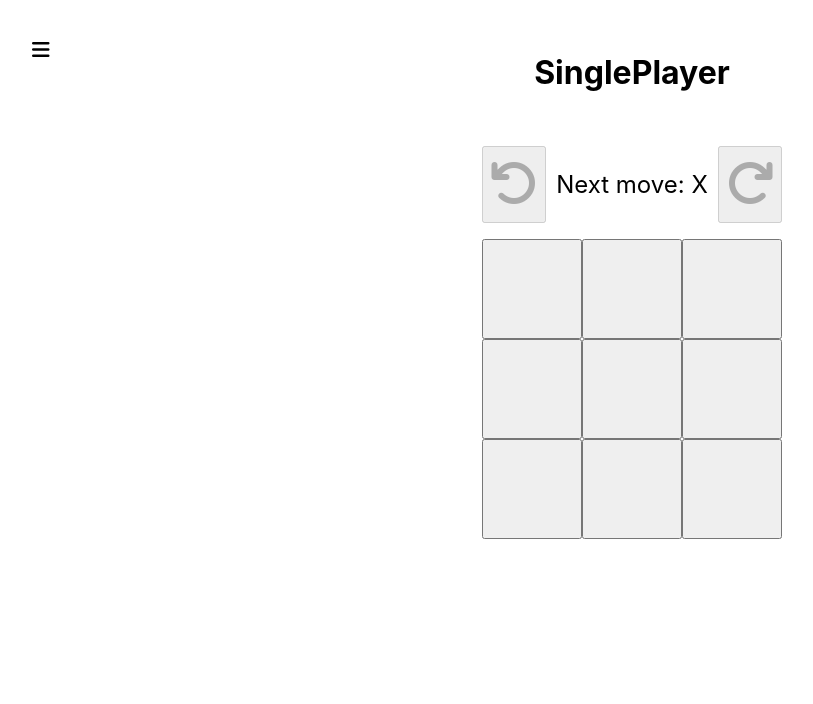
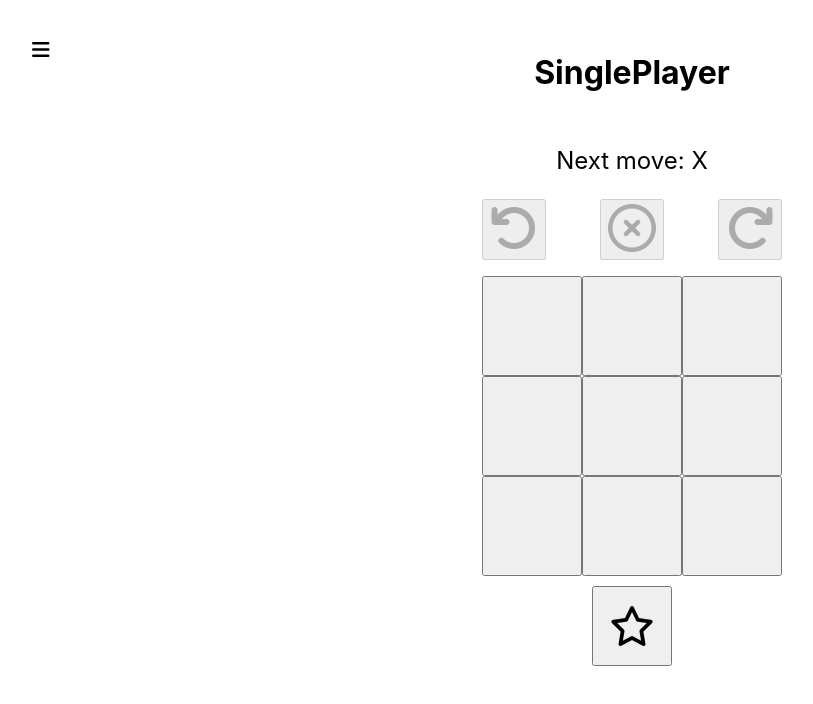
Before and after one commit to AlexanderRusak/Dev-incubator_tic-tac-toe, a React (Create React App) app: page / in a window 1280 px wide. Shown: the top 704 px of the page, without its empty margins (8-821 px from the left). Built offline with nearby package versions, Linux system fonts and the light colour scheme.

Commit message:
add score button and data to LS

```diff
--- a/src/components/Game/Game.jsx
+++ b/src/components/Game/Game.jsx
@@ -13,10 +13,10 @@ export default class Game extends Component {
             stepNumber: 0,
             isCross: true,
             mode: this.props.mode,
-            moveCount: 0
+            moveCount: 0,
+
         }
     }
-
     jumpTo(step) {
         this.setState({
             stepNumber: step,
@@ -24,42 +24,49 @@ export default class Game extends Component {
         });
     }
     historyButtons(move) {
-        const { history, stepNumber, moveCount, mode } = this.state;
+        const { mode } = this.state;
         this.showNextButton();
         this.setState({
             stepNumber: move,
-            isCross: mode === 0 ? "X": !this.state.isCross,
+            isCross: mode === 0 ? "X" : !this.state.isCross,
             moveCount: move,
         })
     }
 
-    showNextButton() {
-        const { history, stepNumber, moveCount, mode } = this.state;
-        console.log(stepNumber < history.length, stepNumber, history.length);
-        /* moveCount < history.length - 1 */
+
+    resetHandler() {
+        const newHistory = [{
+            squares: Array(9).fill(null),
+        }];
+
+        this.setState({
+            mode: this.props.mode,
+            history: [...newHistory],
+            stepNumber: 0,
+            moveCount: 0,
+            isCross: true,
+        })
+
     }
-
 
     moveClick(i) {
         const history = this.state.history.slice(0, this.state.stepNumber + 1);
         const current = history[history.length - 1]
         const squares = current.squares.slice();
         const { mode } = this.state;
-        console.log(this.state.stepNumber < history.length - 1, this.state.stepNumber, history.length);
         if (this.calculateWinner(squares) || squares[i]) {
             return;
         }
         if (mode === 0) {
             let move = this.moveClickAI();
+            squares[i] = 'X';
 
-            while (squares[move] !== null) {
-
+            while (squares[move] !== null || squares[move] === "X") {
+                console.log(move);
                 move = this.moveClickAI();
+                console.log(move);
             }
-            squares[i] = 'X';
-            this.calculateWinner(squares);
             squares[move] = 'O';
-            this.calculateWinner(squares);
 
             this.setState({
                 history: history.concat([{
@@ -85,6 +92,7 @@ export default class Game extends Component {
     }
 
     moveClickAI() {
+        console.log(Math.floor(Math.random() * (8 - 0 + 1)) + 0, "move rnd");
         return Math.floor(Math.random() * (8 - 0 + 1)) + 0;
     }
 
@@ -94,26 +102,41 @@ export default class Game extends Component {
             [0, 1, 2],
             [3, 4, 5],
             [6, 7, 8],
-
             [0, 3, 6],
             [1, 4, 7],
             [2, 5, 8],
-
             [0, 4, 8],
             [2, 4, 6],
         ];
         for (let i = 0; i < lines.length; i++) {
             const [a, b, c] = lines[i];
-
             if (squares[a] && squares[a] === squares[b] && squares[a] === squares[c]) {
 
+                // this.setScoreResult(squares[a]);
                 return squares[a];
             }
         }
         return null;
     }
+
+    setScoreResult(winner) {
+        const { mode } = this.state;
+        const modeKey = mode === 0 ? "SinglePlayer" : "MultyPlayer";
+        let getLSData = JSON.parse(localStorage.getItem(modeKey));
+        console.log(getLSData);
+
+        if (!getLSData) {
+            localStorage.setItem(modeKey, JSON.stringify({ X: winner === "X" ? 1 : 0, O: winner === "O" ? 1 : 0 }));
+        } else {
+            console.log(getLSData[winner]);
+            getLSData[winner]++;
+            console.log(getLSData[winner]);
+            localStorage.setItem(modeKey, JSON.stringify(getLSData));
+        }
+
+    }
+
     componentDidUpdate(prevProps) {
-
         const newHistory = [{
             squares: Array(9).fill(null),
         }];
@@ -130,21 +153,12 @@ export default class Game extends Component {
 
     render() {
         const { mode, history, stepNumber, moveCount } = this.state;
+        console.log("render");
         const current = history[stepNumber];
         const winner = this.calculateWinner(current.squares);
+        winner && this.setScoreResult(winner);
         const count = history.length;
         const modeTitle = mode ? "Multyplayer" : "SinglePlayer";
-        /* const moves = history.map((_, move) => {
-            const desc = move ?
-                "Go to turn #" + move :
-                "To the start of the Game";
-            return (
-                <li key={move}>
-                    <button onClick={() => this.jumpTo(move)}>{desc}</button>
-                </li>
-            )
-        }) */
-
         let status;
         if (winner) {
             status = 'Win ' + winner;
@@ -156,20 +170,23 @@ export default class Game extends Component {
             <div className={classes.Game}>
                 <div className={classes.mode}>
                     <h5>{modeTitle}</h5>
+                    <p>{status}</p>
                 </div>
 
                 <div >
-                <div className={classes.moves}>
-                    <button disabled={moveCount === 0} onClick={() => this.historyButtons(moveCount - 1)}><i class="fas fa-undo"></i></button>
-                    <p>{status}</p>
-                    <button disabled={stepNumber >= history.length - 1} onClick={() => this.historyButtons(moveCount + 1)} ><i class="fas fa-redo"></i></button>
-                </div>
+                    <div className={classes.moves}>
+                        <button disabled={moveCount === 0} onClick={() => this.historyButtons(moveCount - 1)}><i className="fas fa-undo"></i></button>
+                        <button disabled={moveCount === 0} onClick={() => this.resetHandler()}><i className="far fa-times-circle"></i></button>
+                        <button disabled={stepNumber >= history.length - 1} onClick={() => this.historyButtons(moveCount + 1)} ><i className="fas fa-redo"></i></button>
+                    </div>
                     <Board
                         squares={current.squares}
                         onClick={(i) => this.moveClick(i)}
                     />
                 </div>
-
+                <div className={classes.score}>
+                    <button onClick={this.props.onScore}><i class="far fa-star"></i></button>
+                </div>
             </div>
         )
     }
--- a/src/components/Game/Game.module.css
+++ b/src/components/Game/Game.module.css
@@ -5,15 +5,29 @@
   font-size: 2rem;
   text-align: center;
 }
-.Game .moves{
+.Game .moves {
   display: flex;
   justify-content: space-between;
   margin-bottom: 1rem;
   margin-top: 1rem;
 }
-.Game .moves p{
+.Game .mode p {
   font-size: 1.5rem;
+  text-align: center;
 }
-.Game .moves button{
+.Game .moves button {
   font-size: 3rem;
 }
+.Game .score{
+  margin-top: 10px;
+  display: flex;
+  justify-content: center;
+  align-items: center;
+}
+.Game .score button{
+  width: 80px;
+  height: 80px;
+}
+.Game .score button i{
+  font-size: 2.5rem;
+}
--- a/src/components/Navigation/Drawer/Drawer.jsx
+++ b/src/components/Navigation/Drawer/Drawer.jsx
@@ -3,7 +3,7 @@ import Backdrop from "../../UI/Backdrop/Backdrop";
 import classes from "./Drawer.module.css";
 
 
-const links = ["Single player", "Multiplayer", "Score"];
+const links = ["Single player", "Multiplayer"];
 
 export default class Drawer extends Component {
 
@@ -13,7 +13,7 @@ export default class Drawer extends Component {
     renderLinks() {
         return links.map((link, index) => {
             return (
-                <li onClick={()=>this.props.onChose(index)} key={index}>
+                <li onClick={() => this.props.onChose(index)} key={index}>
                     <p>{link}</p>
                 </li>
             )
--- a/src/components/hoc/Layout.jsx
+++ b/src/components/hoc/Layout.jsx
@@ -3,37 +3,37 @@ import Game from "../Game/Game";
 import Drawer from "../Navigation/Drawer/Drawer";
 import MenuToggle from "../Navigation/MenuToggle/MenuToggle";
 import classes from "./Layout.module.css";
-
-
 export default class Layout extends Component {
-
-
     state = {
         menu: false,
         mode: 0,
     }
-
     toggleMenuHandler = () => {
         this.setState({
-            menu: !this.state.menu
+            mode: !this.state.mode,
+            menu: !this.state.menu,
         })
     }
     menuCloseHandler = () => {
         this.setState({ menu: !this.state.menu })
     }
     modeHandler = selectedMode => {
-        if (selectedMode === 2) {
-            selectedMode = 0;
-        }
         this.setState(() => {
             return { mode: selectedMode, menu: !this.state.menu }
         })
+
+
+    }
+
+    getTemplate() {
+        const dataMp = JSON.parse(localStorage.getItem("MultyPlayer"));
+        const dataSp = JSON.parse(localStorage.getItem("SinglePlayer"));
+        const res = `${dataSp ? `SinglePlayer"  :X ${dataSp.X / 2}, O ${dataSp.O / 2}` : `SinglePlayer"  :X 0, O 0`} ${dataMp ? `"MultyPlayer" :X ${dataMp.X / 2}, O ${dataMp.O / 2}` : `"MultyPlayer" :X 0, O 0`} `;
+        alert(res);
     }
 
 
     render() {
-
-
         return (
             <div className={classes.Layout} >
                 <Drawer
@@ -46,7 +46,7 @@ export default class Layout extends Component {
                     isOpen={this.state.menu}
                 />
                 <main className={classes.center}>
-                    <Game mode={this.state.mode} />
+                    <Game mode={this.state.mode} onScore={this.getTemplate} />
                 </main>
             </div>
         )
```
